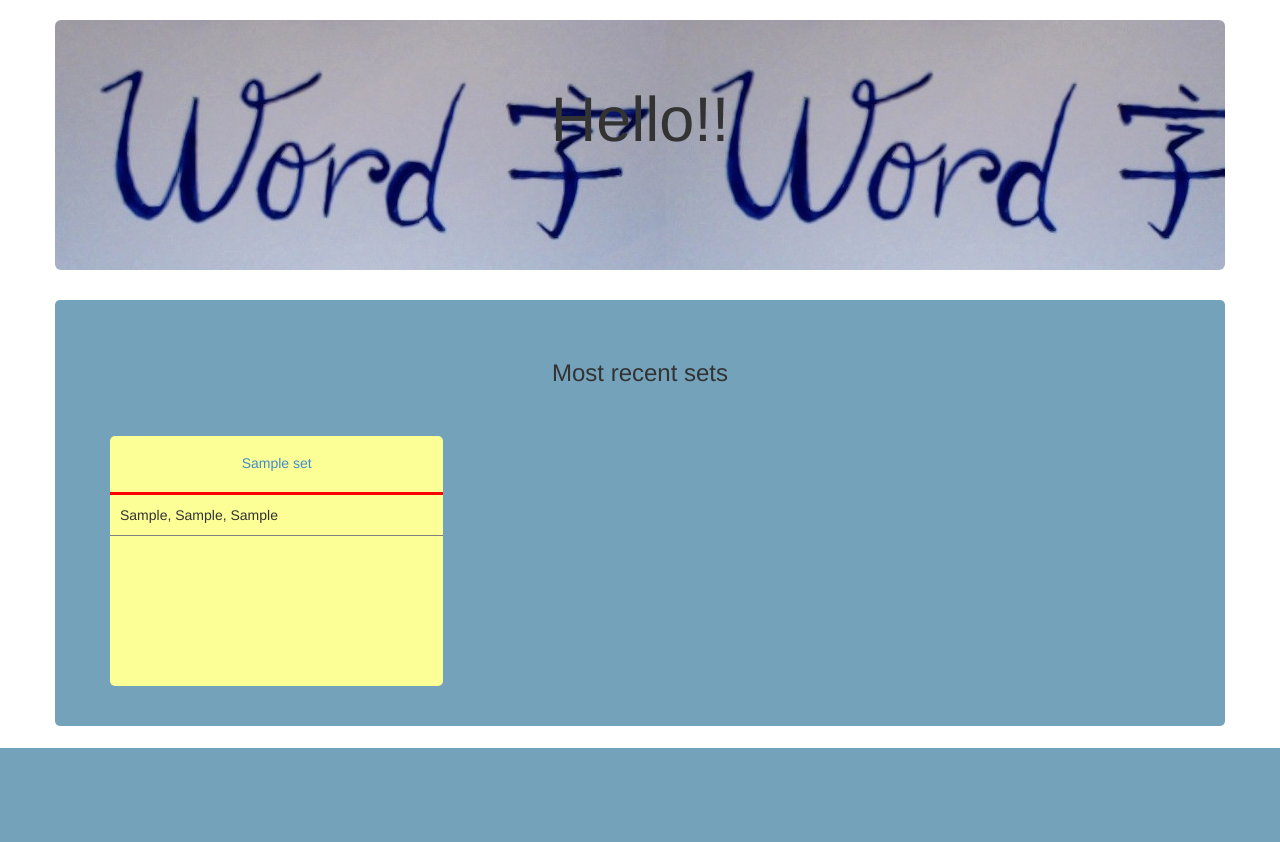
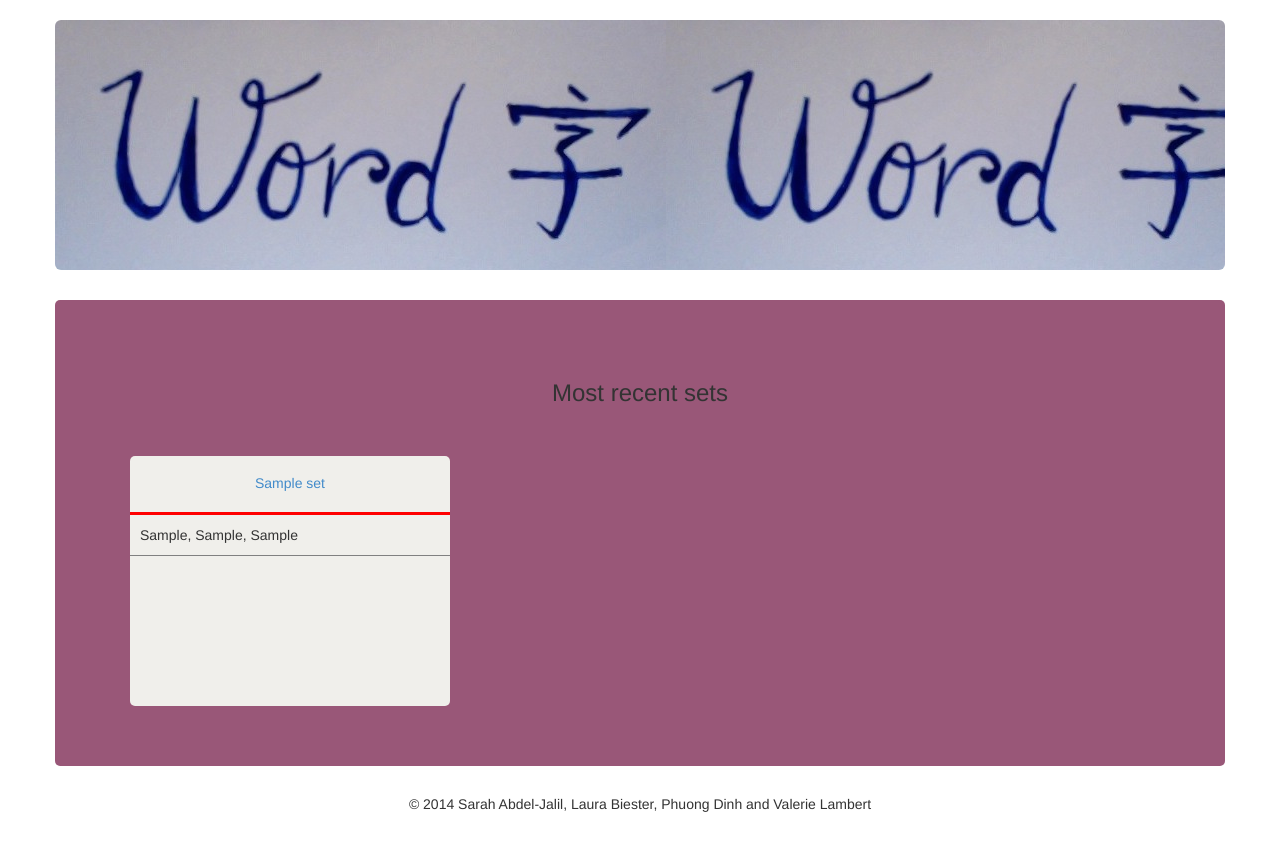
Before and after one commit to lbiester/Learn-Chinese, a Flask app: template app/templates/index.html in a window 1280 px wide. Shown: the part 52-894 px from the top of the page. Before the commit the page ends 800 px from the top, so only its background shows below. Run offline with Flask 2, Linux system fonts and the light colour scheme; the template is opened without the code that fills it: values that come from a table or form of the project are taken from there, others are empty; tables that the repository leaves empty hold one stand-in row (values such as "Sample post"); some libraries are stand-ins or nearby versions.

Commit message:
homepage is awesome again

```diff
--- a/app/static/home.css
+++ b/app/static/home.css
@@ -5,13 +5,14 @@ div.jumbotron {
 }
 
 div.recent-items {
-    background-color: #73A2BA;
-    padding: 40px;
+    background-color: #995778;
+    padding: 60px;
     overflow: scroll;
     border-radius: 5px;
+
 }
 div.recent-item {
-    background-color: #FCFF96;
+    background-color: #F0EFEB;
     height: 250px;
     border-radius: 5px;
     overflow: scroll;
@@ -24,11 +25,12 @@ div.recent-item-content div {
     border-bottom: 1px solid grey;
     padding: 10px;
 }
-<<<<<<< HEAD
-=======
+
 div.content {
     width: 80%;
     margin-left: 10%;
 }
 
->>>>>>> b2ce6378d95d8add3183430ded9d9aeb054a00be
+div.copyright {
+    padding: 2em;
+}
--- a/app/templates/index.html
+++ b/app/templates/index.html
@@ -16,7 +16,6 @@ $(document).ready(function() {
 {% block content %}
 <div class="row">
     <div class="col-md-12 jumbotron">
-        <h1 class="text-center">Hello!!</h1>
     </div>
 </div>
 <div class="row recent-items">
@@ -57,4 +56,9 @@ $(document).ready(function() {
         </div>
     </div>
 </div>
+<div class="row copyright">
+    <div class="col-xs-12 text-center">
+        © 2014 Sarah Abdel-Jalil, Laura Biester, Phuong Dinh and Valerie Lambert
+    </div>
+</div>
 {% endblock %}
```
